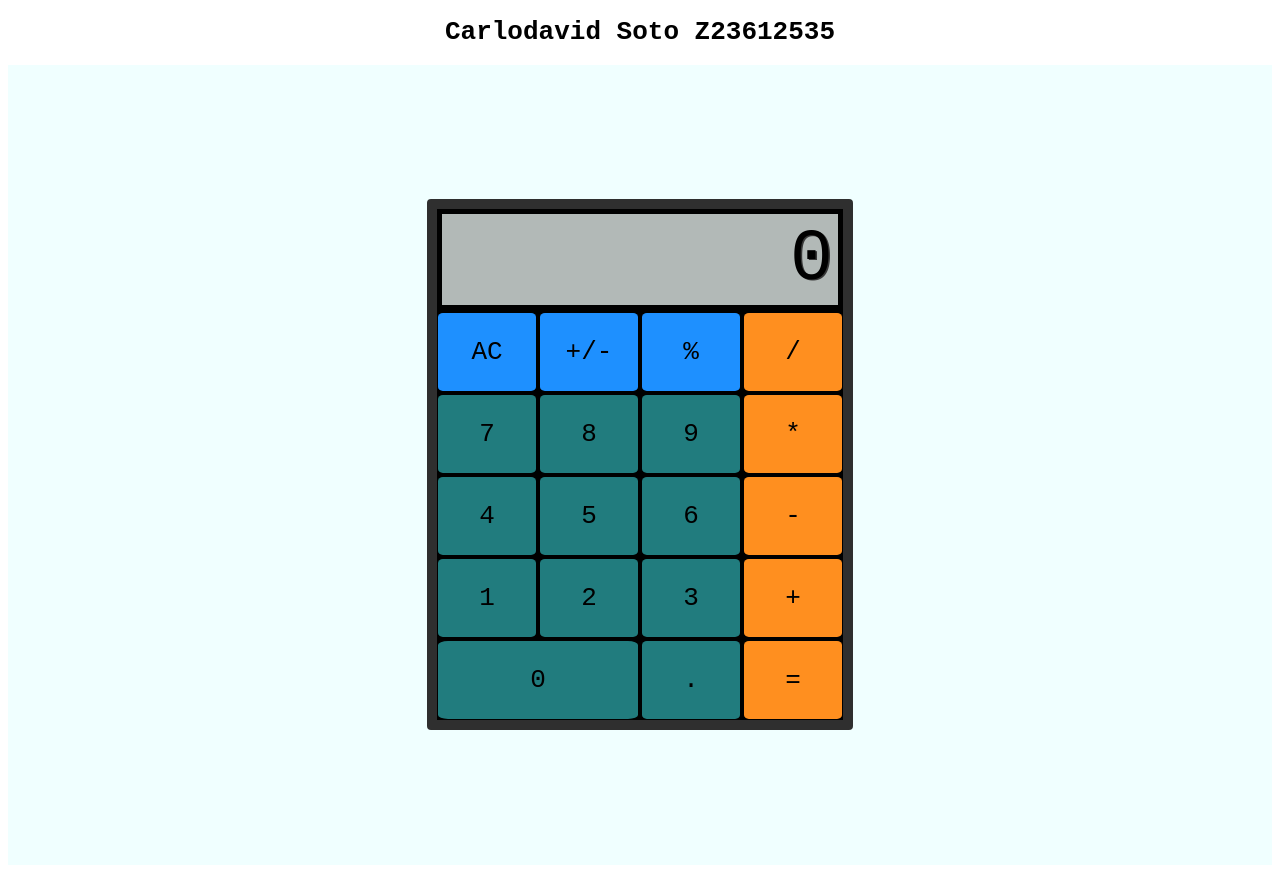
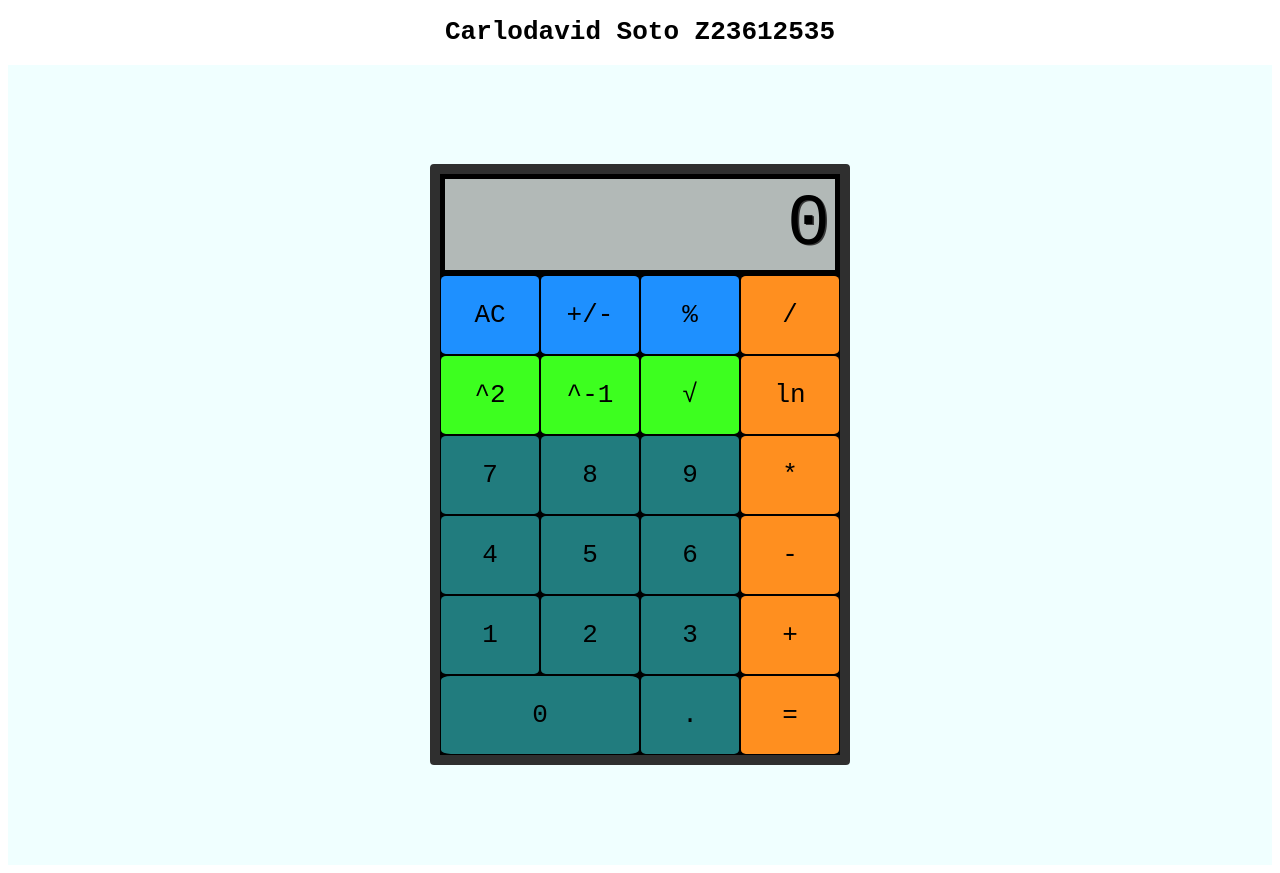
Before and after one commit to cop4808-spring-2023-fullstack-web/cop4808-git-and-github-fundamentals-CSoto2021, a plain HTML site: page CALC YA LATER.html in a window 1280 px wide. Drawn offline with Linux system fonts and the light colour scheme.

Commit message:
Added the 4 extra columns, and reformatted the CSS so that the calculator can fit on one page.

```diff
--- a/CALC YA LATER.html
+++ b/CALC YA LATER.html
@@ -15,6 +15,12 @@
                 <button type="button" class="sign" value="sign" data-key="192">+/-</button>
                 <button type="button" class="percent" value="percent" data-key="80">%</button>
                 <button type="button" class="operator" value="/" data-key="68">/</button>
+
+                <button type="button" class="exponent" value="square" data-key="8">^2</button>
+                <button type="button" class="exponent" value="inverse" data-key="192">^-1</button>
+                <button type="button" class="exponent" value="sqroot" data-key="80">√ </button>
+                <button type="button" class="exponent" value="ln" id = "ln" data-key="68">ln</button>
+
                 <button type="button" class="operand" value="7" data-key="55">7</button>
                 <button type="button" class="operand" value="8" data-key="56">8</button>
                 <button type="button" class="operand" value="9" data-key="57">9</button>
--- a/styles/style.css
+++ b/styles/style.css
@@ -2,7 +2,9 @@ html {
     text-align: center;
     font-family: monospace;
 }
-
+h1{
+    position: relative;
+}
 #calc {
     display: flex;
     min-height: 95vh;
@@ -20,8 +22,8 @@ html {
     border-radius: 4px;
     display: grid;
     grid-template-columns: repeat(4, 100px);
-    grid-template-rows: minmax(100px, auto) repeat(5, 80px);
-    gap: 2px;
+    grid-template-rows: minmax(100px, auto) repeat(6, 80px);
+    gap: 0px;
 }
 
 #display {
@@ -108,3 +110,14 @@ button {
 .percent:active {
     background-color: rgb(123, 189, 255);
 }
+
+.exponent {
+    background-color: #3dff1f;
+}
+
+.exponent:focus {
+    background-color: #a0ff83;
+}
+#ln{
+    background-color: #FF8F1F;
+}
```
